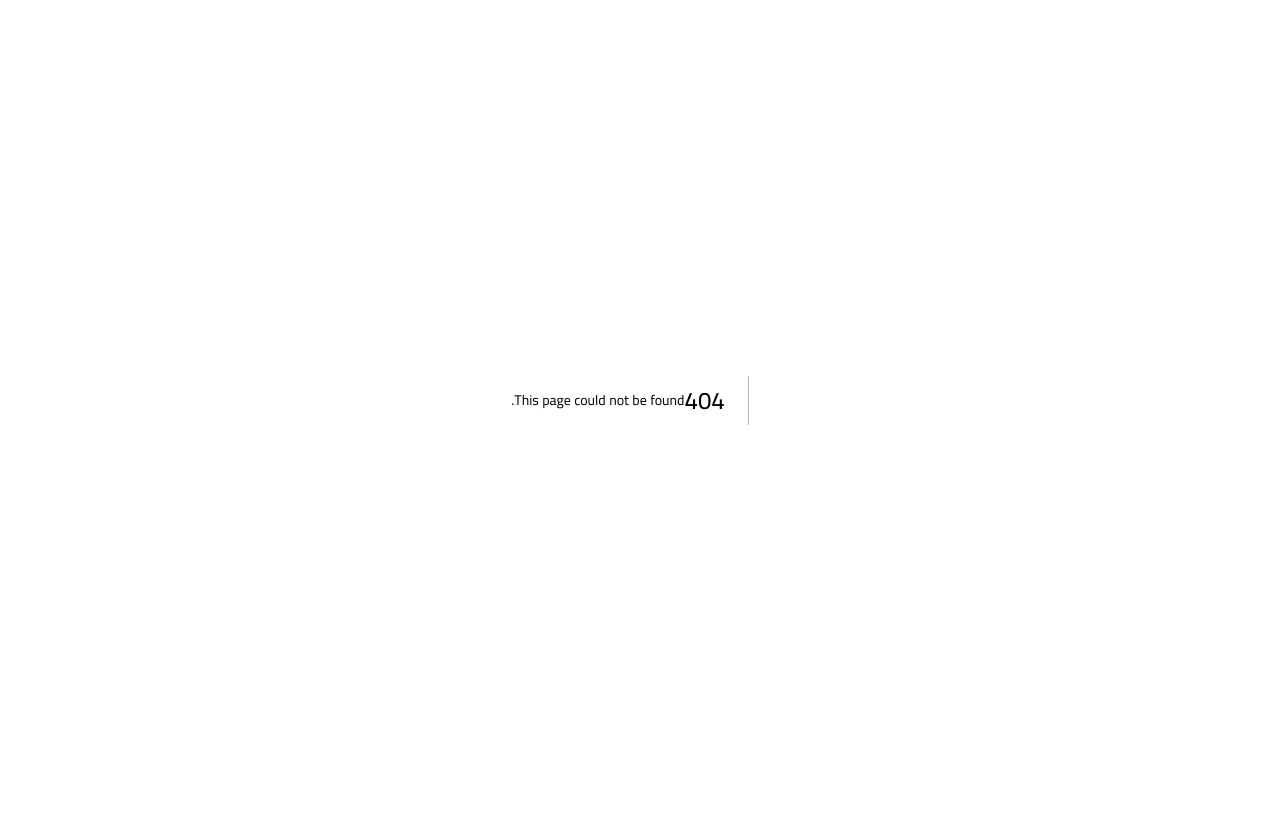
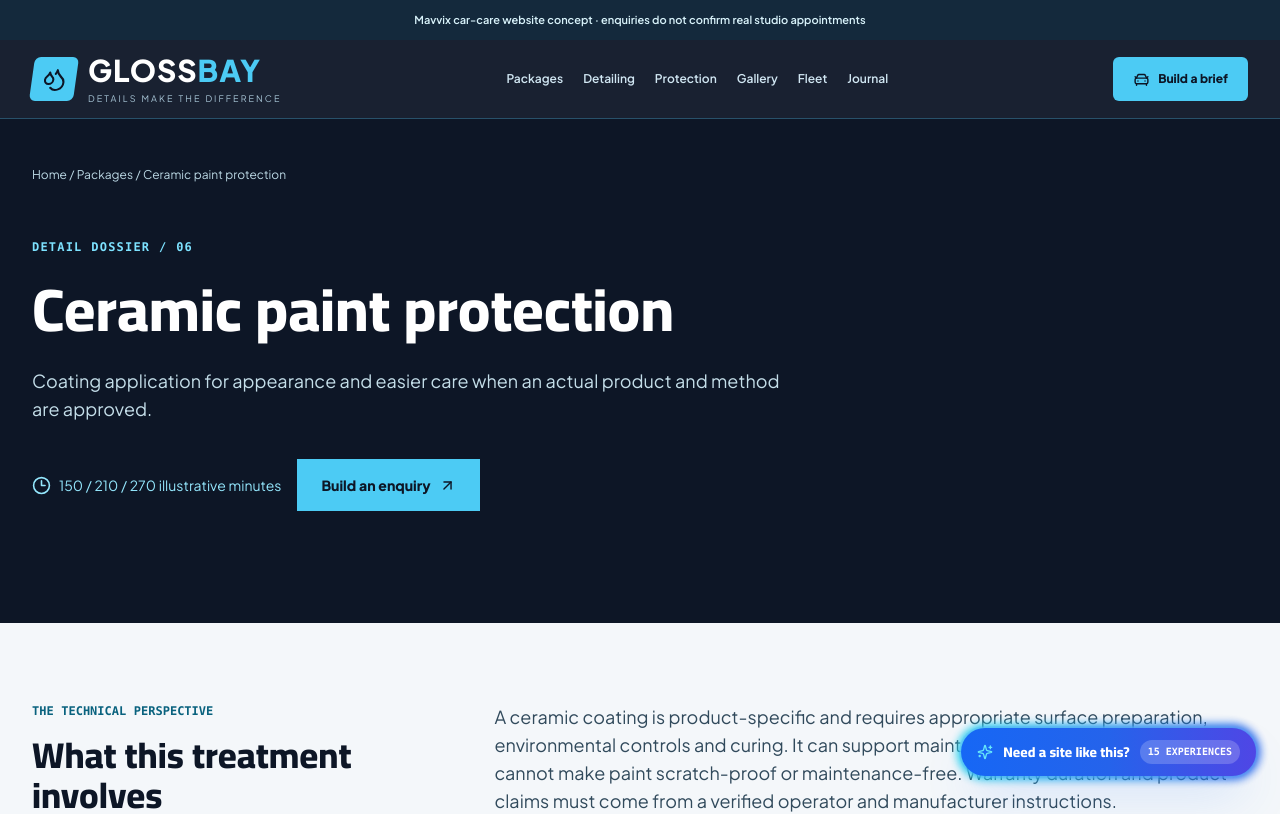
Before and after one commit to mykholy/mavvix_demos, a Next.js app: page /en/preview/car-detailing/packages/ceramic-protection in a window 1280 px wide. Before the commit this address had no page. Shown: the top 814 px of the page. Built offline with nearby package versions, Linux system fonts and the light colour scheme; a web font is replaced by a local one.

Commit message:
feat(glossbay): authored [slug]/page.tsx car-detailing page

```diff
--- /dev/null
+++ b/src/app/[locale]/preview/car-detailing/packages/[slug]/page.tsx
@@ -0,0 +1,22 @@
+import Link from 'next/link';
+import { notFound } from 'next/navigation';
+import type { Metadata } from 'next';
+import type { Locale } from '@/lib/i18n/config';
+import { GLOSSBAY,glossService,glossPath } from '@/lib/verticals/car-detailing/data';
+import { ArrowUpRight,CheckCircle2,Clock3,Info,ShieldCheck } from 'lucide-react';
+export function generateStaticParams(){return GLOSSBAY.services.map(s=>({slug:s.slug}));}
+export function generateMetadata({params:{locale,slug}}:{params:{locale:Locale;slug:string}}):Metadata{
+ const s=glossService(slug);return s?{title:s.title[locale]+' | GlossBay',description:s.summary[locale],robots:{index:false}}:{};
+}
+export default function GlossDetail({params:{locale,slug}}:{params:{locale:Locale;slug:string}}){
+ const service=glossService(slug);if(!service)notFound();const ar=locale==='ar';
+ return <div><section className="bg-[#0D1626] text-white pt-12 pb-20 sm:pb-28"><div className="max-w-7xl mx-auto px-5 sm:px-8">
+  <nav className="text-xs text-[#BBD8E4]"><Link href={glossPath(locale)}>{ar?'الرئيسية':'Home'}</Link> / <Link href={glossPath(locale,'packages')}>{ar?'الخدمات':'Packages'}</Link> / {service.title[locale]}</nav>
+  <p className="font-mono text-[#7DE2FF] tracking-widest text-xs font-bold mt-14">DETAIL DOSSIER / {String(service.rank).padStart(2,'0')}</p><h1 className="gloss-display mt-6 text-4xl sm:text-6xl leading-tight font-black max-w-4xl">{service.title[locale]}</h1><p className="text-base sm:text-lg leading-9 text-[#C4DEE9] mt-7 max-w-3xl">{service.summary[locale]}</p>
+  <div className="flex flex-wrap gap-4 mt-9 items-center"><span className="text-[#94E7FD] flex gap-2 items-center text-sm"><Clock3 size={19}/>{service.durations.join(' / ')} {ar?'دقيقة للتخطيط':'illustrative minutes'}</span><Link href={glossPath(locale,'quote')+'?service='+service.slug} className="bg-[#4CCBF4] text-[#0D1626] px-6 py-4 font-black text-sm inline-flex items-center gap-2">{ar?'جهّز استفسار الخدمة':'Build an enquiry'}<ArrowUpRight size={17}/></Link></div>
+ </div></section>
+ <section className="max-w-7xl mx-auto px-5 sm:px-8 py-20 grid lg:grid-cols-[.55fr_1fr] gap-12"><div><p className="text-[#09627E] font-mono text-xs font-black">THE TECHNICAL PERSPECTIVE</p><h2 className="gloss-display text-3xl sm:text-4xl mt-4 font-black">{ar?'ماذا تتضمن الخدمة؟':'What this treatment involves'}</h2></div><p className="text-[#314A5C] leading-[2.1] text-base sm:text-lg">{service.body[locale]}</p></section>
+ <section className="bg-[#E5F2F8] py-20"><div className="max-w-7xl mx-auto px-5 sm:px-8"><h2 className="gloss-display text-3xl sm:text-4xl font-black">{ar?'أسئلة مهمة قبل تنفيذ الخدمة':'Checkpoints before you authorize work'}</h2><div className="grid md:grid-cols-3 gap-4 mt-10">{service.checks[locale].map((q,i)=><div className="bg-white border border-[#C5DDE7] px-7 py-8 min-h-56" key={i}><span className="text-[#09627E] font-mono font-black">0{i+1}</span><CheckCircle2 size={24} className="mt-7 text-[#09627E]"/><h3 className="font-bold text-base leading-8 mt-4">{q}</h3></div>)}</div></div></section>
+ <section className="max-w-7xl mx-auto px-5 sm:px-8 py-16 grid sm:grid-cols-[auto_1fr_auto] gap-5 items-center"><Info size={27} className="text-[#09627E]"/><div><h2 className="font-black text-xl">{ar?'توضيح نطاق التجربة':'What this website cannot confirm'}</h2><p className="text-sm text-[#314A5C] leading-8 mt-3">{ar?'هي معلومات قطاعية ونموذج استفسار غير ملزم، وليست خدمة فعلية أو نتيجة حقيقية أو وعد بضمان.':'This is industry education and a nonbinding enquiry, not a real treatment, guaranteed improvement or product warranty.'}</p></div><Link href={glossPath(locale,'quote')+'?service='+service.slug} className="font-bold text-sm bg-[#0D1626] text-white px-6 py-4 inline-flex gap-2">{ar?'اطلب توضيح النطاق':'Prepare your request'}<ArrowUpRight size={17}/></Link></section>
+ </div>;
+}
```
